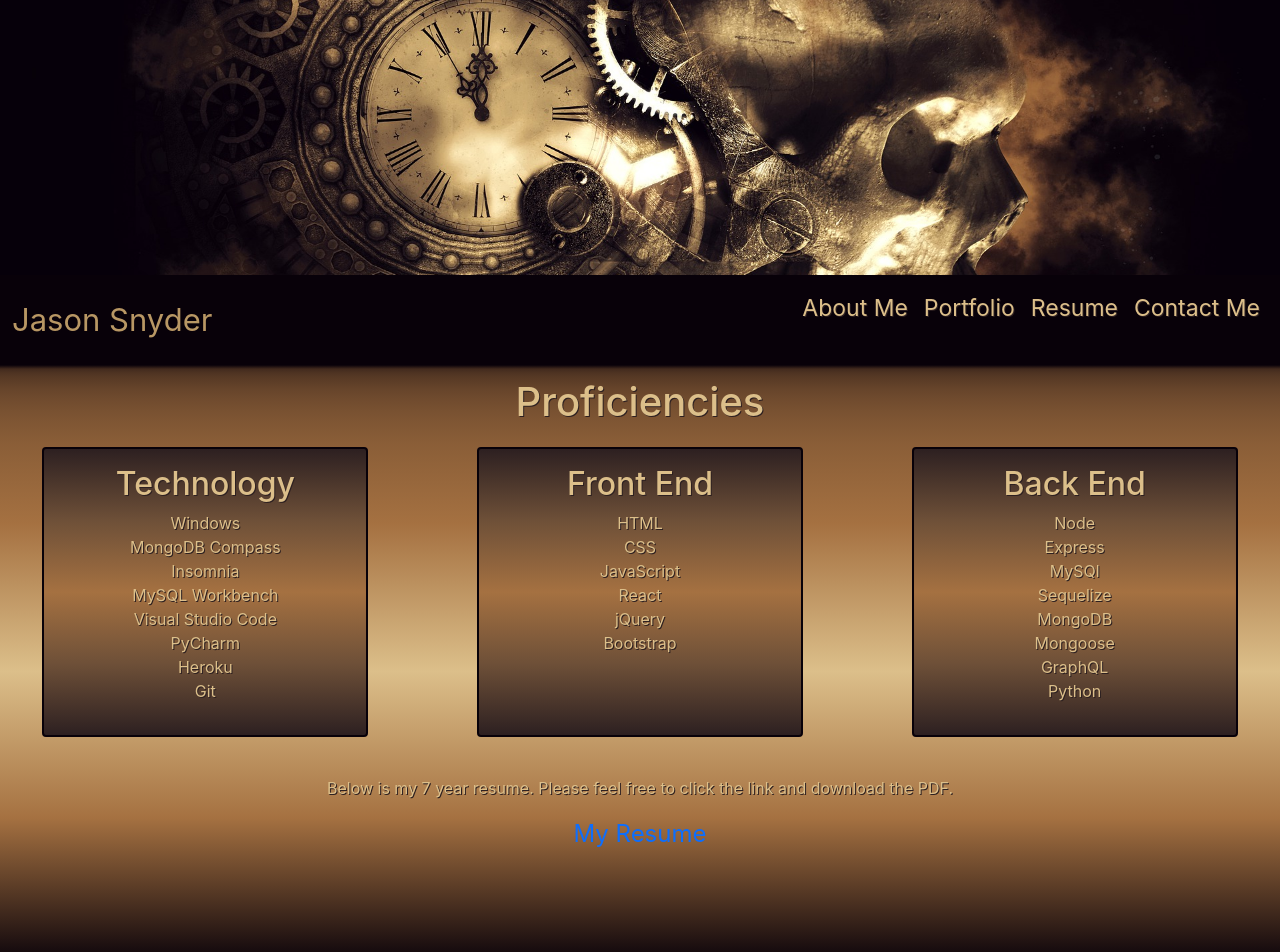
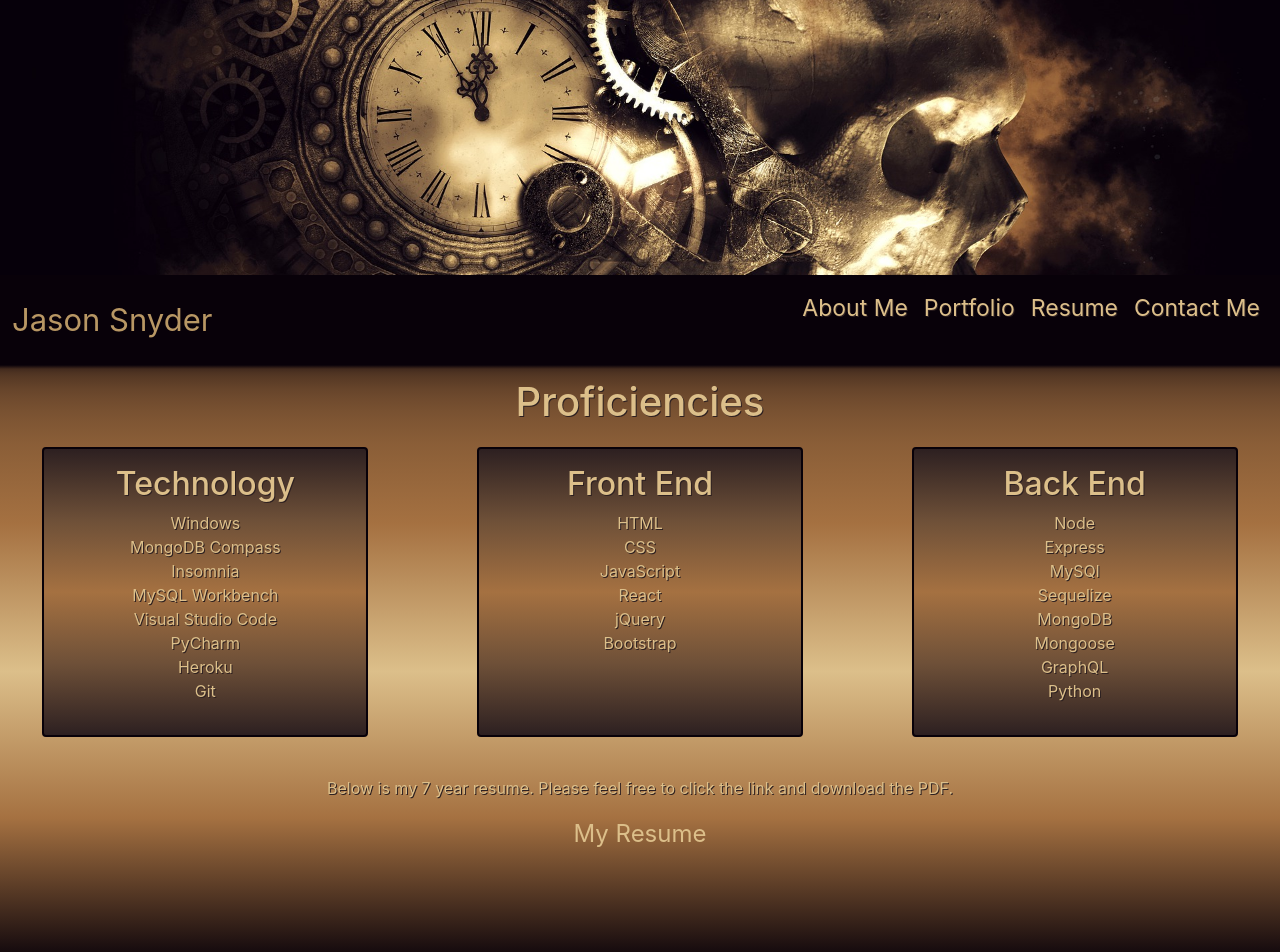
Before and after one commit to jsnyder159/react-portfolio, a React (Create React App) app in the folder portfolio/: page /resume in a window 1280 px wide. Shown: the top 952 px of the page. Built offline with nearby package versions, Linux system fonts and the light colour scheme; the HTML template or start-up script is replaced by a standard one.

Commit message:
updated css for resume and style for resume page

```diff
--- a/portfolio/package.json
+++ b/portfolio/package.json
@@ -18,7 +18,7 @@
   },
   "scripts": {
     "predeploy": "npm run build",
-    "deploy": "gh-pages -b master -d build",
+    "deploy": "gh-pages -d build",
     "start": "react-scripts start",
     "build": "react-scripts build",
     "test": "react-scripts test",
--- a/portfolio/src/components/pages/resume/Resume.js
+++ b/portfolio/src/components/pages/resume/Resume.js
@@ -1,5 +1,5 @@
 import React from 'react';
-import './style.css'
+import './resume.css'
 import resume from '../../../documents/resume.pdf'
 
 
@@ -43,7 +43,7 @@ function Resume() {
 
             </div>
             <p>Below is my 7 year resume.  Please feel free to click the link and download the PDF.</p>
-            <a href={resume} target='_blank' rel="noreferrer">My Resume</a>
+            <a className="d-flex" href={resume} target='_blank' rel="noreferrer">My Resume</a>
         </div>
     );
 }
--- a/portfolio/src/components/pages/resume/style.css
+++ b/portfolio/src/components/pages/resume/resume.css
@@ -41,8 +41,10 @@ p {
 }
 
 a {
-    display: flex;
     justify-content: center;
+    text-align: center;
     font-size:x-large;
     margin-bottom: 5%;
+    color: var(--gold);
+
 }
```
